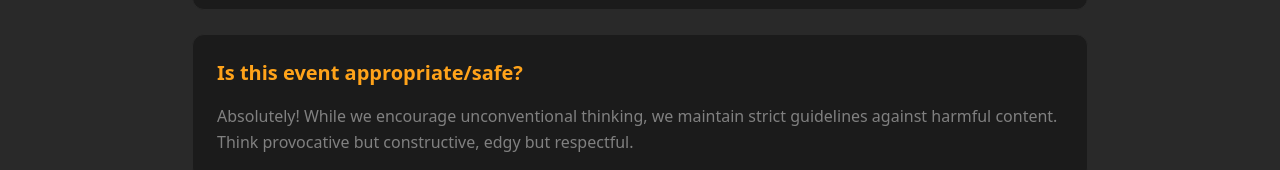
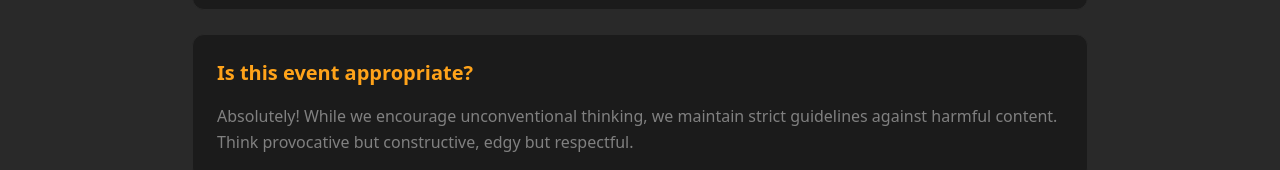
Before and after one commit to zach3141592/GoonHacksSite, a Next.js app: page / in a window 1280 px wide. Shown: the part 3058-3228 px from the top of the page. Built offline with nearby package versions, Linux system fonts and the light colour scheme.

Commit message:
Update page.js

```diff
--- a/src/app/page.js
+++ b/src/app/page.js
@@ -49,7 +49,7 @@ export default function Home() {
       answer: "Anything that challenges norms! Apps addressing social taboos, platforms for difficult conversations, tools for underrepresented communities, or anything that makes people think differently."
     },
     {
-      question: "Is this event appropriate/safe?",
+      question: "Is this event appropriate?",
       answer: "Absolutely! While we encourage unconventional thinking, we maintain strict guidelines against harmful content. Think provocative but constructive, edgy but respectful."
     }
   ];
```
